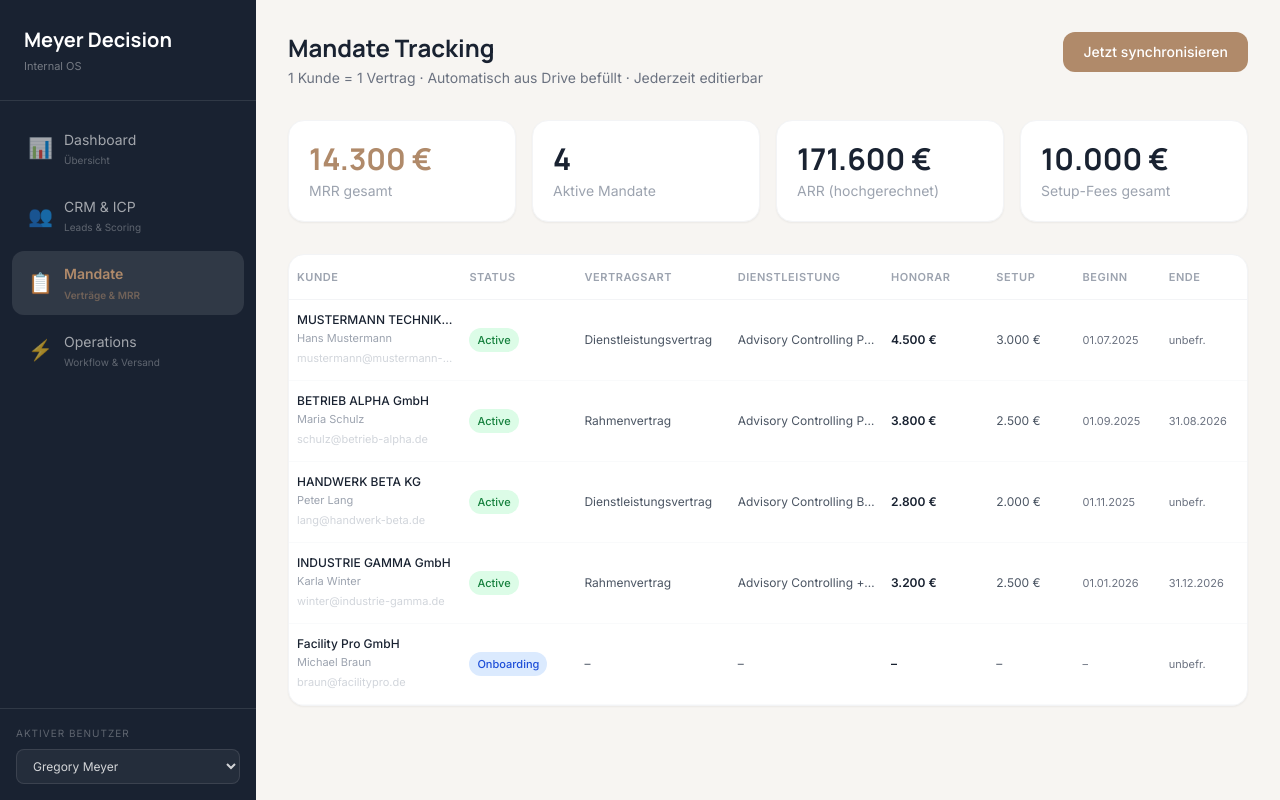
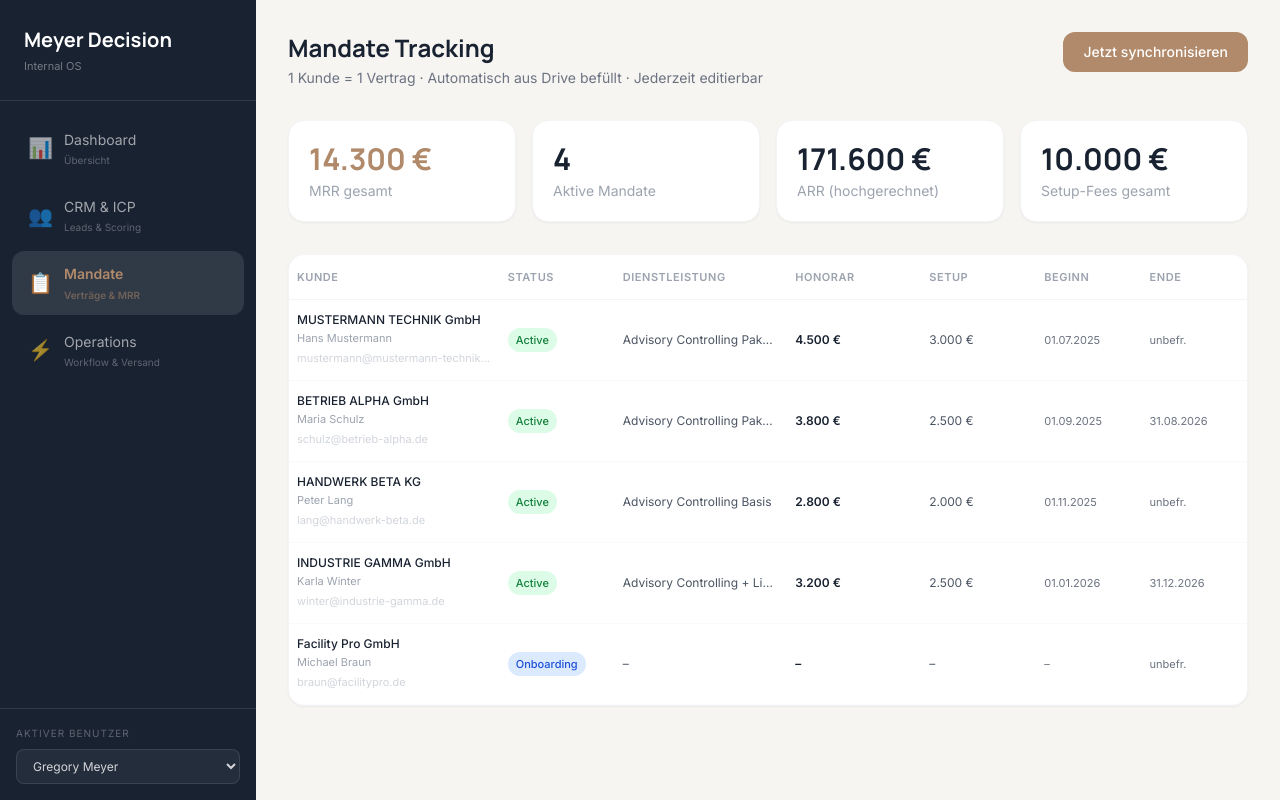
Before and after one commit to nhidailysupremefoods-creator/meyer-dashboard, a Next.js app: page /internal/mandate in a window 1280 px wide. Built offline with nearby package versions, Linux system fonts and the light colour scheme.

Commit message:
Mandate: remove Vertragsart, Dienstleistung = Advisory/Tool only, churned → Inactive
Co-Authored-By: Claude Opus 4.6 <noreply@anthropic.com>

```diff
--- a/src/app/internal/mandate/page.tsx
+++ b/src/app/internal/mandate/page.tsx
@@ -56,6 +56,7 @@ export default function MandatePage() {
     active: 'bg-green-100 text-green-700',
     onboarding: 'bg-blue-100 text-blue-700',
     paused: 'bg-amber-100 text-amber-700',
+    inactive: 'bg-red-100 text-red-700',
     churned: 'bg-red-100 text-red-700',
   };
 
@@ -110,14 +111,13 @@ export default function MandatePage() {
         <table className="w-full text-sm table-fixed">
           <thead>
             <tr className="border-b border-gray-100">
-              <th className="text-left text-[11px] font-semibold text-gray-400 uppercase tracking-wider py-3 px-2 w-[18%]">Kunde</th>
+              <th className="text-left text-[11px] font-semibold text-gray-400 uppercase tracking-wider py-3 px-2 w-[22%]">Kunde</th>
               <th className="text-left text-[11px] font-semibold text-gray-400 uppercase tracking-wider py-3 px-2 w-[12%]">Status</th>
-              <th className="text-left text-[11px] font-semibold text-gray-400 uppercase tracking-wider py-3 px-2 w-[16%]">Vertragsart</th>
-              <th className="text-left text-[11px] font-semibold text-gray-400 uppercase tracking-wider py-3 px-2 w-[16%]">Dienstleistung</th>
-              <th className="text-left text-[11px] font-semibold text-gray-400 uppercase tracking-wider py-3 px-2 w-[11%]">Honorar</th>
-              <th className="text-left text-[11px] font-semibold text-gray-400 uppercase tracking-wider py-3 px-2 w-[9%]">Setup</th>
-              <th className="text-left text-[11px] font-semibold text-gray-400 uppercase tracking-wider py-3 px-2 w-[9%]">Beginn</th>
-              <th className="text-left text-[11px] font-semibold text-gray-400 uppercase tracking-wider py-3 px-2 w-[9%]">Ende</th>
+              <th className="text-left text-[11px] font-semibold text-gray-400 uppercase tracking-wider py-3 px-2 w-[18%]">Dienstleistung</th>
+              <th className="text-left text-[11px] font-semibold text-gray-400 uppercase tracking-wider py-3 px-2 w-[14%]">Honorar</th>
+              <th className="text-left text-[11px] font-semibold text-gray-400 uppercase tracking-wider py-3 px-2 w-[12%]">Setup</th>
+              <th className="text-left text-[11px] font-semibold text-gray-400 uppercase tracking-wider py-3 px-2 w-[11%]">Beginn</th>
+              <th className="text-left text-[11px] font-semibold text-gray-400 uppercase tracking-wider py-3 px-2 w-[11%]">Ende</th>
             </tr>
           </thead>
           <tbody>
@@ -134,10 +134,9 @@ export default function MandatePage() {
                 </td>
                 <td className="py-3 px-2">
                   <span className={`inline-flex items-center gap-1 px-2 py-0.5 rounded-full text-[11px] font-medium ${statusColors[m.mandate_status] || 'bg-gray-100 text-gray-700'}`}>
-                    {capitalizeFirst(m.mandate_status)}
+                    {m.mandate_status === 'churned' ? 'Inactive' : capitalizeFirst(m.mandate_status)}
                   </span>
                 </td>
-                <td className="py-3 px-2 text-xs text-gray-600 truncate">{capitalizeFirst(m.vertragsart)}</td>
                 <td className="py-3 px-2 text-xs text-gray-600 truncate">{m.gebuchte_dienstleistung || '–'}</td>
                 <td className="py-3 px-2 text-xs font-semibold text-navy">{m.monatliches_honorar ? formatCurrency(m.monatliches_honorar) : '–'}</td>
                 <td className="py-3 px-2 text-xs text-gray-600">{m.setup_fee ? formatCurrency(m.setup_fee) : '–'}</td>
@@ -239,12 +238,11 @@ function MandateEditModal({
           {/* Contract Details */}
           <div className="grid grid-cols-2 gap-4">
             <div>
-              <label className="block text-xs font-medium text-gray-500 mb-1">Vertragsart</label>
-              <select className={inputCls + ' bg-white'} value={form.vertragsart} onChange={e => setForm(f => ({ ...f, vertragsart: e.target.value }))}>
+              <label className="block text-xs font-medium text-gray-500 mb-1">Dienstleistung</label>
+              <select className={inputCls + ' bg-white'} value={form.gebuchte_dienstleistung} onChange={e => setForm(f => ({ ...f, gebuchte_dienstleistung: e.target.value }))}>
                 <option value="">–</option>
-                <option value="Dienstleistungsvertrag">Dienstleistungsvertrag</option>
-                <option value="Rahmenvertrag">Rahmenvertrag</option>
-                <option value="Projektvertrag">Projektvertrag</option>
+                <option value="Advisory">Advisory</option>
+                <option value="Tool only">Tool only</option>
               </select>
             </div>
             <div>
@@ -253,14 +251,9 @@ function MandateEditModal({
                 <option value="active">Active</option>
                 <option value="onboarding">Onboarding</option>
                 <option value="paused">Paused</option>
-                <option value="churned">Churned</option>
+                <option value="inactive">Inactive</option>
               </select>
             </div>
-          </div>
-
-          <div>
-            <label className="block text-xs font-medium text-gray-500 mb-1">Gebuchte Dienstleistung</label>
-            <input className={inputCls} value={form.gebuchte_dienstleistung} onChange={e => setForm(f => ({ ...f, gebuchte_dienstleistung: e.target.value }))} />
           </div>
 
           <div className="grid grid-cols-2 gap-4">
```
